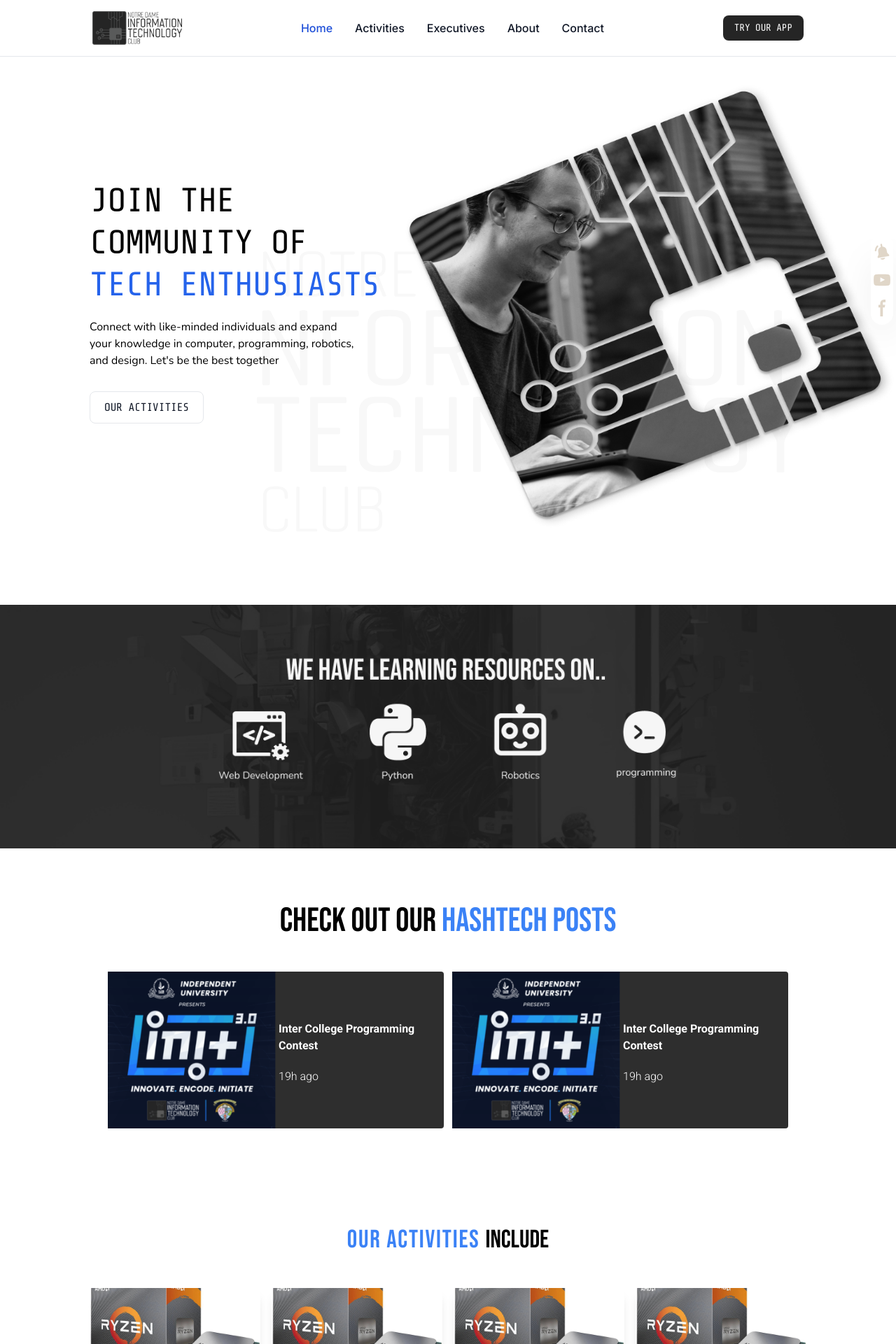
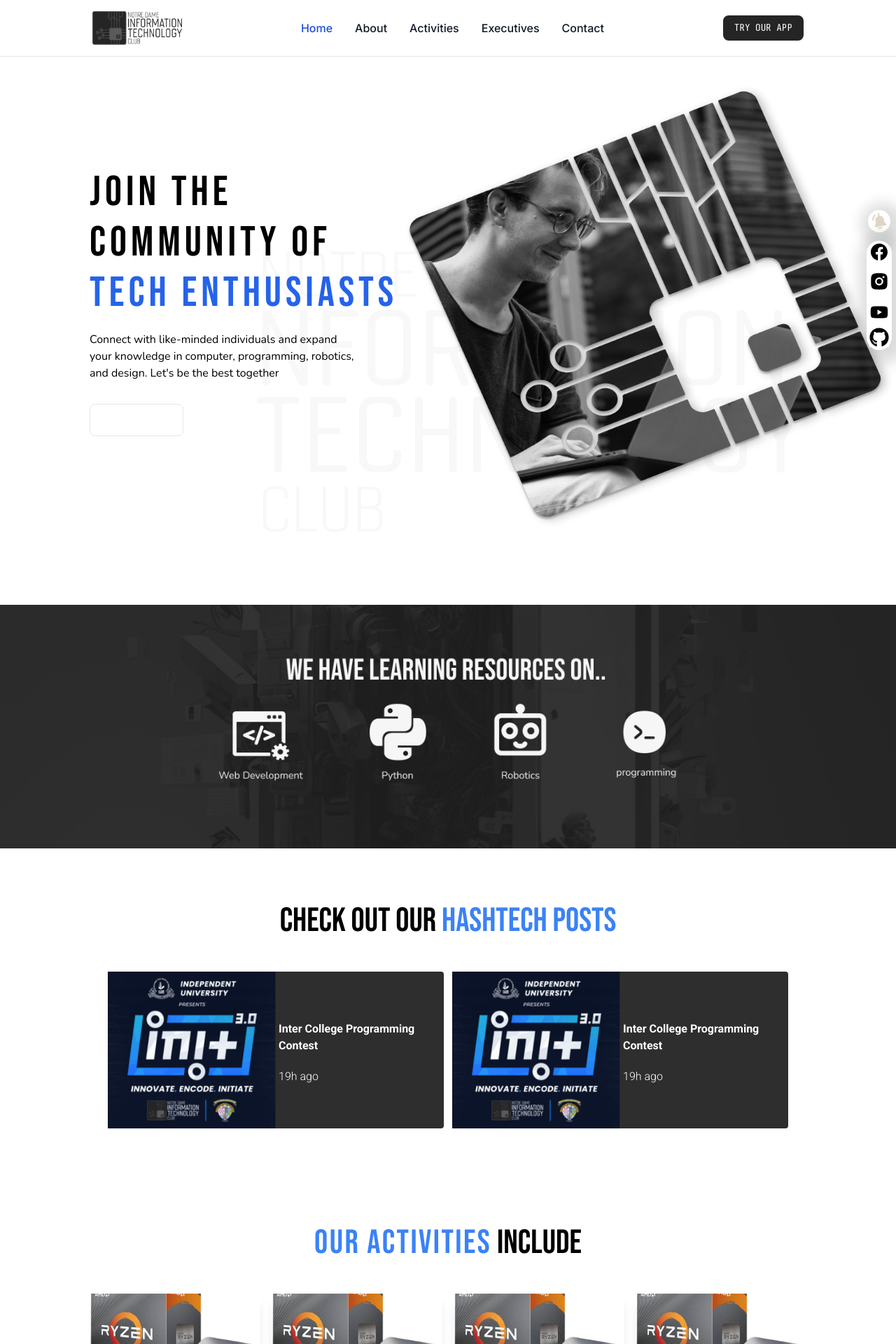
Before and after one commit to nditc/NDITC-WEB, a Next.js app: page / in a window 1280 px wide. Shown: the top 1920 px of the page at 70% size. Built offline with nearby package versions, Linux system fonts and the light colour scheme; what tailwind-gradient-mask-image would draw is missing.

Commit message:
Awesome Changes and Fixes

```diff
--- a/package.json
+++ b/package.json
@@ -13,6 +13,7 @@
     "next": "14.0.2",
     "react": "^18",
     "react-dom": "^18",
+    "react-icons": "^4.12.0",
     "tailwind-gradient-mask-image": "^1.1.0"
   },
   "devDependencies": {
--- a/src/app/Components/Contact.tsx
+++ b/src/app/Components/Contact.tsx
@@ -3,15 +3,14 @@
 const Contact = () => {
   return (
     <div className="mt-36 flex flex-col items-center">
-      <div className="flex gap-2 self-center">
-        <h1 className="text-5xl mb-5 text-center md:text-left text-blue-500">
-          GET IN TOUCH
-        </h1>
-        <h1 className="text-5xl mb-5 text-center md:text-left">WITH US</h1>
-      </div>
-
       <div className="w-screen flex flex-col mt-7 md:flex-row justify-center md:justify-between">
-        <div className="flex-1 flex flex-col items-center justify-center py-10  bg-zinc-200">
+        <div className="flex-1 flex flex-col items-center md:items-start justify-center py-10 bg-zinc-200 md:ml-16">
+          <div className="flex gap-2">
+            <h1 className="text-5xl mb-5 text-center md:text-left text-blue-500">
+              GET IN TOUCH
+            </h1>
+            <h1 className="text-5xl mb-5 text-center md:text-left">WITH US</h1>
+          </div>
           <div className="mb-6 w-[96%] md:w-[70%]">
             <label
               htmlFor="default-input"
@@ -59,7 +58,7 @@ const Contact = () => {
           </div>
           <button
             type="button"
-            className="text-white bg-gray-800 hover:bg-gray-900 focus:outline-none focus:ring-4 focus:ring-gray-300 font-medium rounded-lg text-sm px-5 py-2.5 me-2 mb-2"
+            className="text-white bg-gray-800 hover:bg-gray-900 focus:outline-none focus:ring-4 focus:ring-gray-300 font-medium rounded text-sm px-5 py-2.5 me-2 mb-2"
           >
             Send my message
           </button>
--- a/src/app/Components/Event.tsx
+++ b/src/app/Components/Event.tsx
@@ -1,4 +1,4 @@
-import Image from 'next/image';
+import Image from "next/image";
 
 interface Props {
   title: string;
@@ -9,9 +9,15 @@ interface Props {
 const Event = ({ title, description, imageURL }: Props) => {
   return (
     <div id="init" className="card flex flex-col">
-      <Image src={imageURL} alt={'Card Image'} className="card_banner" width={1024} height={512} />
+      <Image
+        src={imageURL}
+        alt={"Card Image"}
+        className="card_banner"
+        width={1024}
+        height={512}
+      />
       <div className="p-5 flex flex-col justify-center gap-2">
-        <h1 className="text-3xl">{title}</h1>
+        <h1 className="text-3xl line-clamp-2">{title}</h1>
         <p className="line-clamp-4">{description}</p>
       </div>
       <div className="w-full grid place-items-center">
--- a/src/app/Components/Hover.tsx
+++ b/src/app/Components/Hover.tsx
@@ -17,7 +17,7 @@ const Hover = ({ text, imageLink }: Props) => {
         id="dropdownHoverButton"
         data-dropdown-toggle="dropdownHover"
         data-dropdown-trigger="hover"
-        className="tblock py-2 px-3 text-gray-900 rounded hover:bg-gray-100 md:hover:bg-transparent md:hover:text-blue-700 md:p-0"
+        className="block py-2 px-3 text-gray-900 rounded hover:bg-gray-100 md:hover:bg-transparent md:hover:text-blue-700 md:p-0"
         type="button"
       >
         {text}
@@ -27,22 +27,22 @@ const Hover = ({ text, imageLink }: Props) => {
         onMouseEnter={() => setHover(true)}
         onMouseLeave={() => setHover(false)}
         id="dropdownHover"
-        className={`top-7 shadow-2xl right-0 flex transition-all duration-300 items-center w-64 justify-evenly absolute bg-white divide-y divide-gray-100 rounded-lg ${
+        className={`bg-white top-7 shadow-2xl right-0 flex transition-all duration-300 items-center w-96 justify-evenly absolute divide-y divide-gray-100 rounded-lg ${
           hover
-            ? "blur-0 translate-y-0 opacity-100 z-50"
-            : "blur-0 -translate-y-36 opacity-0 z-[-1] pointer-events-none"
+            ? "blur-0 -translate-y-1 translate-x-5 md:translate-x-36 opacity-100 z-50"
+            : "blur-0 -translate-y-36 translate-x-5 md:translate-x-36 opacity-0 z-[-1] pointer-events-none"
         }`}
       >
         <Image
           src={imageLink}
           alt="Image"
-          className="w-[50%] ml-2"
+          className="flex-[2] ml-2"
           width={256}
           height={256}
         />
 
         <ul
-          className="py-2 w-[50%] text-sm text-gray-700 "
+          className="py-2 flex-1 text-sm text-gray-700 "
           aria-labelledby="dropdownHoverButton"
         >
           <li>
--- a/src/app/Components/Navbar.tsx
+++ b/src/app/Components/Navbar.tsx
@@ -13,10 +13,10 @@ const Navbar = () => {
         <a href="/" className="flex items-center space-x-3 rtl:space-x-reverse">
           <Image
             src="/Logo.png"
-            className="h-12"
+            className="h-12 w-32"
             alt="NDITC Logo"
-            width={128}
-            height={128}
+            width={512}
+            height={512}
           />
         </a>
         <div className="flex md:order-2 space-x-3 md:space-x-0 rtl:space-x-reverse">
@@ -70,6 +70,14 @@ const Navbar = () => {
               </a>
             </li>
             <li>
+              <a
+                href="#"
+                className="block py-2 px-3 text-gray-900 rounded hover:bg-gray-100 md:hover:bg-transparent md:hover:text-blue-700 md:p-0"
+              >
+                About
+              </a>
+            </li>
+            <li>
               <Hover text="Activities" imageLink="/HoverImage1.png" />
             </li>
             <li>
@@ -80,14 +88,7 @@ const Navbar = () => {
                 Executives
               </Link>
             </li>
-            <li>
-              <a
-                href="#"
-                className="block py-2 px-3 text-gray-900 rounded hover:bg-gray-100 md:hover:bg-transparent md:hover:text-blue-700 md:p-0"
-              >
-                About
-              </a>
-            </li>
+
             <li>
               <a
                 href="#"
--- a/src/app/Components/SideBar.tsx
+++ b/src/app/Components/SideBar.tsx
@@ -1,15 +1,18 @@
 import Link from "next/link";
+
+import { BsFacebook } from "react-icons/bs";
+import { RiInstagramFill } from "react-icons/ri";
+import { AiFillYoutube } from "react-icons/ai";
+import { FaGithub } from "react-icons/fa";
 
 const SideBar = () => {
   return (
     <div className="fixed right-0 z-50 top-[50%] translate-y-[-50%]">
-      <div className="h-32 w-8 rounded-full mr-1 flex flex-col bg-white items-center gap-3 justify-evenly shadow-2xl">
-        <Link
-          href="/notifications"
-          className="mix-blend-difference mt-2 hover:scale-125 transition-all"
-        >
+      <div className="w-8 mr-2 flex flex-col items-center gap-3 justify-evenly">
+        <div className="rounded-full bg-white shadow-[5px_5px_20px_15px_#00000024] p-1">
+          <Link href="/notifications" className="mix-blend-difference mt-2">
             <svg
-            className="w-6 h-6 text-gray-800 dark:text-white"
+              className="w-6 h-6 text-gray-800 dark:text-white hover:scale-125 transition-all"
               aria-hidden="true"
               xmlns="http://www.w3.org/2000/svg"
               fill="currentColor"
@@ -18,46 +21,37 @@ const SideBar = () => {
               <path d="M18.012 13.453c-.219-1.173-2.163-1.416-2.6-3.76l-.041-.217c0 .006 0-.005-.007-.038v.021l-.017-.09-.005-.025v-.006l-.265-1.418a5.406 5.406 0 0 0-5.051-4.408.973.973 0 0 0 0-.108L9.6 1.082a1 1 0 0 0-1.967.367l.434 2.325a.863.863 0 0 0 .039.1A5.409 5.409 0 0 0 4.992 9.81l.266 1.418c0-.012 0 0 .007.037v-.007l.006.032.009.046v-.01l.007.038.04.215c.439 2.345-1.286 3.275-1.067 4.447.11.586.22 1.173.749 1.074l12.7-2.377c.523-.098.413-.684.303-1.27ZM1.917 9.191h-.074a1 1 0 0 1-.924-1.07 9.446 9.446 0 0 1 2.426-5.648 1 1 0 1 1 1.482 1.343 7.466 7.466 0 0 0-1.914 4.449 1 1 0 0 1-.996.926Zm5.339 8.545A3.438 3.438 0 0 0 10 19.1a3.478 3.478 0 0 0 3.334-2.5l-6.078 1.136Z" />
             </svg>
           </Link>
+        </div>
 
+        <div className="h-fit rounded-full p-1 flex flex-col bg-white items-center gap-2 justify-evenly shadow-[5px_5px_20px_15px_#00000024]">
           <a
-          href="https://www.youtube.com/@nditcofficial"
-          className="mix-blend-difference hover:scale-125 transition-all"
+            href="https://www.facebook.com/nditc.official"
             target="_blank"
+            className="mb-2 hover:scale-125 transition-all"
           >
-          <svg
-            className="w-6 h-6 text-gray-800 dark:text-white"
-            aria-hidden="true"
-            xmlns="http://www.w3.org/2000/svg"
-            fill="currentColor"
-            viewBox="0 0 20 14"
-          >
-            <path
-              fill-rule="evenodd"
-              d="M19.7 3.037a4.26 4.26 0 0 0-.789-1.964 2.84 2.84 0 0 0-1.984-.84c-2.767-.2-6.926-.2-6.926-.2s-4.157 0-6.928.2a2.836 2.836 0 0 0-1.983.84A4.225 4.225 0 0 0 .3 3.038a30.148 30.148 0 0 0-.2 3.206v1.5c.01 1.071.076 2.142.2 3.206.094.712.363 1.39.784 1.972.604.536 1.38.837 2.187.848 1.583.15 6.731.2 6.731.2s4.161 0 6.928-.2a2.844 2.844 0 0 0 1.985-.84 4.27 4.27 0 0 0 .787-1.965c.124-1.064.19-2.135.2-3.206V6.243a30.672 30.672 0 0 0-.202-3.206ZM8.008 9.59V3.97l5.4 2.819-5.4 2.8Z"
-              clip-rule="evenodd"
-            />
-          </svg>
+            <BsFacebook className="bg-white w-6 h-6" />
           </a>
 
           <a
             href="https://www.facebook.com/nditc.official"
             target="_blank"
-          className="mix-blend-difference mb-2 hover:scale-125 transition-all"
+            className="mb-2 hover:scale-125 transition-all"
           >
-          <svg
-            className="w-6 h-6 text-gray-800 dark:text-white"
-            aria-hidden="true"
-            xmlns="http://www.w3.org/2000/svg"
-            fill="currentColor"
-            viewBox="0 0 8 19"
+            <RiInstagramFill className="m bg-white w-7 h-7" />
+          </a>
+
+          <a
+            href="https://www.youtube.com/@nditcofficial"
+            className="hover:scale-125 transition-all"
+            target="_blank"
           >
-            <path
-              fill-rule="evenodd"
-              d="M6.135 3H8V0H6.135a4.147 4.147 0 0 0-4.142 4.142V6H0v3h2v9.938h3V9h2.021l.592-3H5V3.591A.6.6 0 0 1 5.592 3h.543Z"
-              clip-rule="evenodd"
-            />
-          </svg>
+            <AiFillYoutube className="bg-white w-7 h-7" />
           </a>
+
+          <a href="" className="hover:scale-125 transition-all" target="_blank">
+            <FaGithub className="bg-white w-7 h-7" />
+          </a>
+        </div>
       </div>
     </div>
   );
--- a/src/app/globals.css
+++ b/src/app/globals.css
@@ -1,7 +1,7 @@
-@import url('https://fonts.googleapis.com/css?family=Nunito:200,300,regular,500,600,700,800,900,200italic,300italic,italic,500italic,600italic,700italic,800italic,900italic');
-@import url('https://fonts.googleapis.com/css?family=Bebas+Neue:regular');
-@import url('https://fonts.googleapis.com/css?family=Roboto:100,100italic,300,300italic,regular,italic,500,500italic,700,700italic,900,900italic');
-@import url('https://fonts.googleapis.com/css?family=Share+Tech+Mono:regular');
+@import url("https://fonts.googleapis.com/css?family=Nunito:200,300,regular,500,600,700,800,900,200italic,300italic,italic,500italic,600italic,700italic,800italic,900italic");
+@import url("https://fonts.googleapis.com/css?family=Bebas+Neue:regular");
+@import url("https://fonts.googleapis.com/css?family=Roboto:100,100italic,300,300italic,regular,italic,500,500italic,700,700italic,900,900italic");
+@import url("https://fonts.googleapis.com/css?family=Share+Tech+Mono:regular");
 @tailwind base;
 @tailwind components;
 @tailwind utilities;
@@ -85,6 +85,10 @@ p {
   font-family: nunito;
 }
 
+.Bebas {
+  font-family: Bebas Neue;
+}
+
 .snap-scroller {
   display: grid;
   grid-auto-flow: column;
--- a/src/app/page.tsx
+++ b/src/app/page.tsx
@@ -1,47 +1,52 @@
-import Image from 'next/image';
-import Accordion from './Components/Accordion';
-import Contact from './Components/Contact';
-import BlogPostsCont from './Components/BlogPostsCont';
+import Image from "next/image";
+import Accordion from "./Components/Accordion";
+import Contact from "./Components/Contact";
+import BlogPostsCont from "./Components/BlogPostsCont";
 
 export default function Home() {
   return (
     <main className="flex container mx-auto flex-col items-center justify-center">
       <section className="relative w-full min-h-screen flex flex-col md:flex-row justify-center md:justify-between items-center gap-5 md:gap-0  pt-[75px] over">
         <div className="flex flex-col items-center md:items-start md:gap-3 order-2 md:order-1">
-          <h1 className="font-ShareTechTown text-4xl lg:text-5xl  font-medium text-center md:text-left">
+          <h1 className="tracking-widest text-5xl lg:text-6xl  font-medium text-center md:text-left">
             JOIN THE
           </h1>
-          <h1 className="font-ShareTechTown text-4xl lg:text-5xl  font-medium text-center md:text-left">
+          <h1 className="tracking-widest text-5xl lg:text-6xl  font-medium text-center md:text-left">
             COMMUNITY OF
           </h1>
-          <h1 className="font-ShareTechTown text-4xl lg:text-5xl  font-medium text-center md:text-left text-blue-600">
+          <h1 className="tracking-widest text-5xl lg:text-6xl  font-medium text-center md:text-left text-blue-600">
             TECH ENTHUSIASTS
           </h1>
           <p className="mt-3 text-base break-words w-[70vw] md:w-[30vw] text-center md:text-left">
-            Connect with like-minded individuals and expand your knowledge in computer, programming,
-            robotics, and design. Let's be the best together
+            Connect with like-minded individuals and expand your knowledge in
+            computer, programming, robotics, and design. Let's be the best
+            together
           </p>
           <button
             type="button"
-            className="mt-5 py-2.5 font-ShareTechTown px-5 me-2 mb-2 text-base font-medium text-gray-900 focus:outline-none bg-white rounded-lg border border-gray-200 hover:bg-gray-100 hover:text-blue-700 focus:z-10 focus:ring-4 focus:ring-gray-200 dark:focus:ring-gray-700 dark:bg-gray-800 dark:text-gray-400 dark:border-gray-600 dark:hover:text-white dark:hover:bg-gray-700"
+            className="Bebas text-xl mt-5 py-2 font-Bebas px-7 me-2 mb-2 font-medium text-white focus:outline-none bg-white rounded-lg border border-gray-200 hover:bg-gray-100 hover:text-blue-700 focus:z-10 focus:ring-4 focus:ring-gray-200 dark:focus:ring-gray-700 dark:bg-gray-800 dark:text-gray-400 dark:border-gray-600 dark:hover:text-white dark:hover:bg-gray-700"
           >
-            OUR ACTIVITIES
+            LEARN MORE
           </button>
         </div>
         <Image
-          src={'/BigImg.png'}
-          alt={'Image'}
+          src={"/BigImg.png"}
+          alt={"Image"}
           className="relative aspect-square object-contain max-h-[80vh] md:mr-[-10vw] max-w-[95vw] sm:max-w-[80vw] md:max-w-[55vw] order-1 md:order-2"
           width={850}
           height={850}
         />
-        <img src="/image/bg2.svg" className="absolute bottom-[5vh] right-0" alt="" />
+        <img
+          src="/image/bg2.svg"
+          className="absolute bottom-[5vh] right-0"
+          alt=""
+        />
       </section>
 
       <div className="w-screen mt-16">
         <Image
           src="/Sectors.png"
-          alt={'Sectors Image'}
+          alt={"Sectors Image"}
           width={2048}
           height={2048}
           className="w-full"
@@ -59,7 +64,7 @@ export default function Home() {
           <div className="w-[90vw] md:w-[30rem] h-56 bg-[#2E2E2E] rounded flex hover:scale-110 transition-all">
             <Image
               src="/Cover.png"
-              alt={'Image'}
+              alt={"Image"}
               width={256}
               height={256}
               className="flex-1 object-cover"
@@ -68,13 +73,15 @@ export default function Home() {
               <h1 className="p-1 text-white font-Roboto font-bold text-base w-[90%] break-words mt-1">
                 Inter College Programming Contest
               </h1>
-              <p className="font-Roboto text-white text-base ml-1 mt-1 font-light">19h ago</p>
+              <p className="font-Roboto text-white text-base ml-1 mt-1 font-light">
+                19h ago
+              </p>
             </div>
           </div>
           <div className="w-[90vw] md:w-[30rem] h-56 bg-[#2E2E2E] rounded flex hover:scale-110 transition-all">
             <Image
               src="/Cover.png"
-              alt={'Image'}
+              alt={"Image"}
               width={256}
               height={256}
               className="flex-1 object-cover"
@@ -83,85 +90,88 @@ export default function Home() {
               <h1 className="p-1 text-white font-Roboto font-bold text-base w-[90%] break-words mt-1">
                 Inter College Programming Contest
               </h1>
-              <p className="font-Roboto text-white text-base ml-1 mt-1 font-light">19h ago</p>
+              <p className="font-Roboto text-white text-base ml-1 mt-1 font-light">
+                19h ago
+              </p>
             </div>
           </div>
         </div>
       </section>
 
       <section className="mt-10 flex flex-col gap-7 items-start justify-start w-full py-5 relative">
-        <div className="flex gap-2 self-center">
-          <h1 className="text-center tracking-wider mx-auto md:text-left text-4xl mt-20 text-blue-500">
+        <div className="flex flex-col md:flex-row gap-2 self-center mt-20">
+          <h1 className="text-center tracking-wider mx-auto md:text-left text-3xl md:text-5xl text-blue-500">
             OUR ACTIVITIES
           </h1>
-          <h1 className="text-center mx-auto md:text-left text-4xl mt-20">INCLUDE</h1>
+          <h1 className="text-center mx-auto md:text-left text-3xl md:text-5xl">
+            INCLUDE
+          </h1>
         </div>
         <BlogPostsCont />
       </section>
 
       <section className="mt-36 flex flex-col items-center gap-9">
-        <div className="flex gap-1">
-          <h1 className="text-4xl">WHY YOU SHOULD</h1>
-          <h1 className="text-blue-500 text-4xl">JOIN NDITC?</h1>
+        <div className="flex flex-col md:flex-row gap-1">
+          <h1 className="text-3xl md:text-5xl text-center">WHY YOU SHOULD</h1>
+          <h1 className="text-blue-500 text-3xl md:text-5xl text-center">
+            JOIN NDITC?
+          </h1>
         </div>
         <div className="flex flex-col md:flex-row items-center justify-center gap-10">
           <div className="flex flex-col items-center gap-3">
             <Image
-              src={'/Ellipse1.png'}
-              alt={'Image'}
+              src={"/Ellipse1.png"}
+              alt={"Image"}
               width={150}
               height={150}
               className="hover:scale-110 transition-all"
             />
             <h6 className=" font-bold text-xl text-center font-ShareTechTown">
-              NETWORK WITH PEERS AND MENTORS.
+              GAIN EXPERIENCE BY CONTRIBUTING
             </h6>
             <p className="text-center text-base">
-              TechClub provides a supportive community for members to network with peers with
-              similar interests and connect with mentors who can guide them in their journey.
+              TechClub provides a supportive community for members to network
+              with peers with similar interests and connect with mentors who can
+              guide them in their journey.
             </p>
           </div>
           <div className="flex flex-col items-center gap-3">
             <Image
-              src={'/Ellipse2.png'}
-              alt={'Image'}
+              src={"/Ellipse2.png"}
+              alt={"Image"}
               width={150}
               height={150}
               className="hover:scale-110 transition-all"
             />
             <h6 className=" font-bold text-xl text-center font-ShareTechTown">
-              NETWORK WITH PEERS AND MENTORS.
+              EXPLORE THE LEARNING BASED CLUB JOURNEY
             </h6>
             <p className="text-center text-base">
-              TechClub provides a supportive community for members to network with peers with
-              similar interests and connect with mentors who can guide them in their journey.
+              TechClub provides a supportive community for members to network
+              with peers with similar interests and connect with mentors who can
+              guide them in their journey.
             </p>
           </div>
           <div className="flex flex-col items-center gap-3">
             <Image
-              src={'/Ellipse3.png'}
-              alt={'Image'}
+              src={"/Ellipse3.png"}
+              alt={"Image"}
               width={150}
               height={150}
               className="hover:scale-110 transition-all"
             />
             <h6 className=" font-bold text-xl text-center font-ShareTechTown">
-              NETWORK WITH PEERS AND MENTORS.
+              Network with peers and mentors & SHOWCASE YOUR SKILLSET
             </h6>
             <p className="text-center text-base">
-              TechClub provides a supportive community for members to network with peers with
-              similar interests and connect with mentors who can guide them in their journey.
+              TechClub provides a supportive community for members to network
+              with peers with similar interests and connect with mentors who can
+              guide them in their journey.
             </p>
           </div>
         </div>
       </section>
 
-      <section className="md:self-start mt-20">
-        <h1 className=" text-3xl font-ShareTechTown mb-5 text-center md:text-left">
-          FREQUENTLY ASKED QUESTIONS...
-        </h1>
-        {<Accordion />}
-      </section>
       <Contact />
     </main>
   );
```
Also changed, not shown: src/app/Components/BlogPostsCont.tsx (+35 -28 lines), src/app/Components/Footer.tsx (+7 -7 lines), src/app/activities/EventsList.tsx (+47 -37 lines), 1 other file (tests, documents, lock files or other folders). Lines whose indentation alone changed are shown as unchanged.
